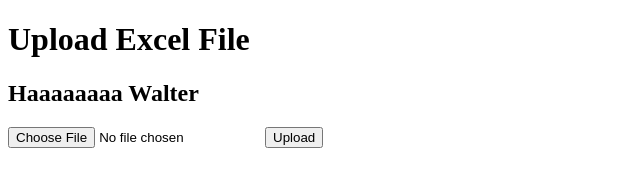
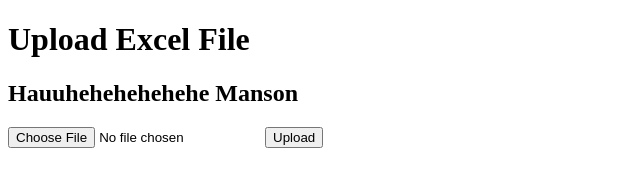
Before and after one commit to WalterOuO/POS, a plain HTML site: page index.html in a window 1280 px wide. Shown: the whole page, without its empty margins (0-640 px from the left). Drawn offline with Linux system fonts and the light colour scheme.

Commit message:
update: modify index.html - =) <h2> Walter to Manson

```diff
--- a/index.html
+++ b/index.html
@@ -7,7 +7,7 @@
 </head>
 <body>
     <h1>Upload Excel File</h1>
-    <h2>Haaaaaaaa Walter</h2>
+    <h2>Hauuhehehehehehe Manson</h2>
     <form id="uploadForm" action="/upload" method="post" enctype="multipart/form-data">
         <input type="file" name="file" id="file">
         <button type="submit">Upload</button>
```
